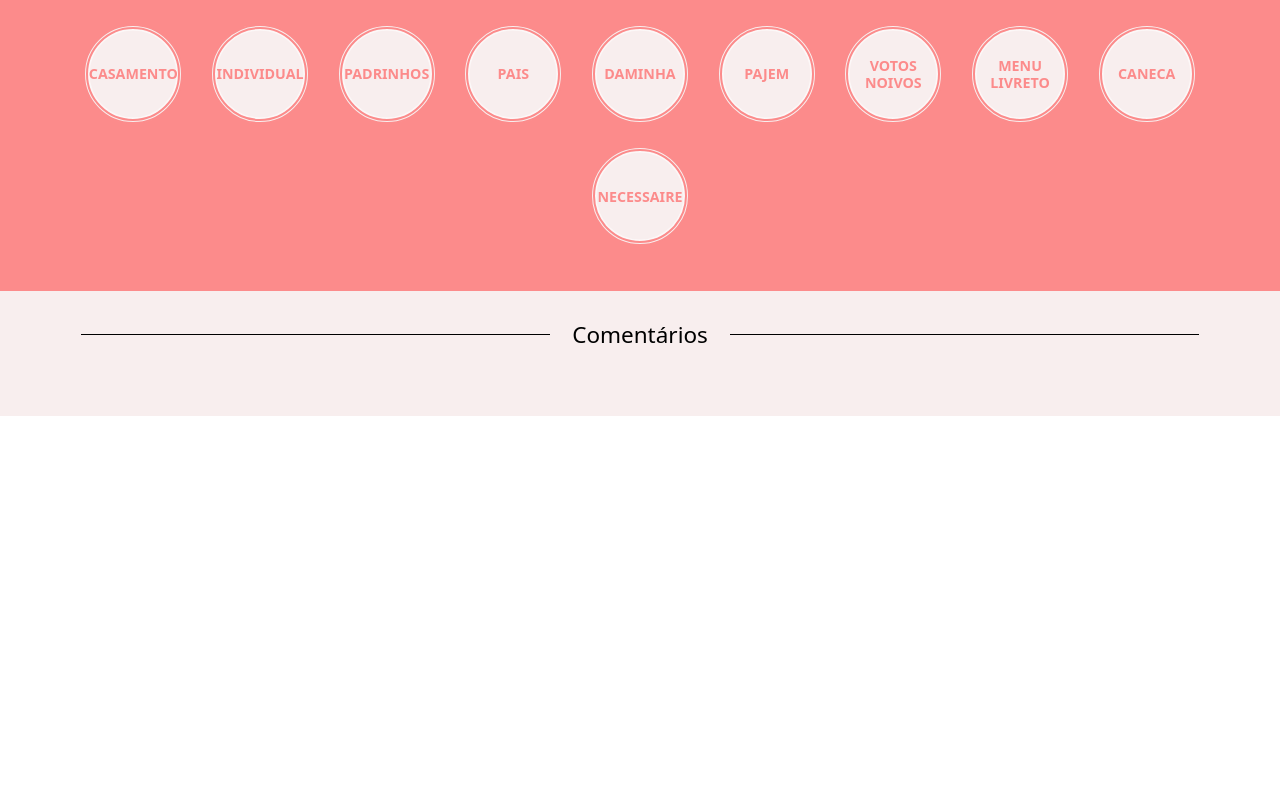
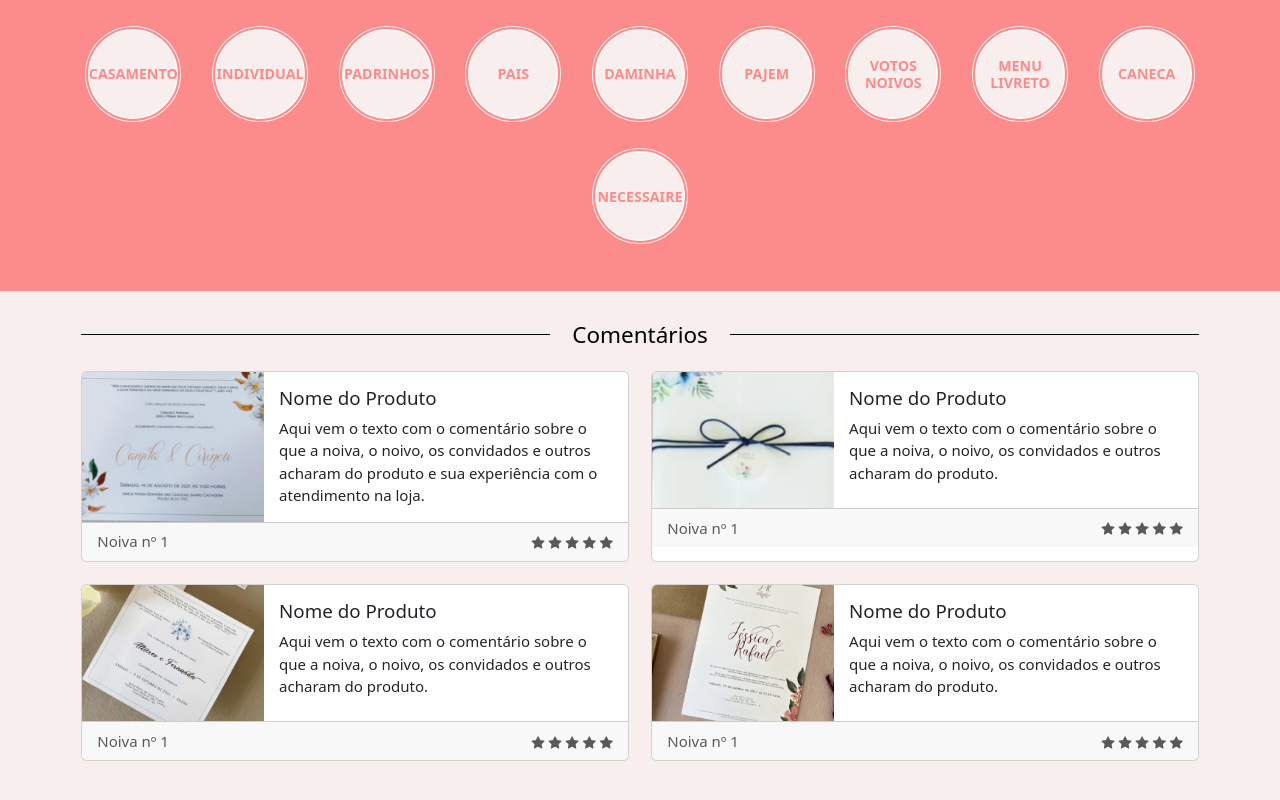
Before and after one commit to rdn-nn/UI-UX.SiteVendaConvites, a plain HTML site: page index.html in a window 1280 px wide. Shown: the part 1554-2354 px from the top of the page. Before the commit the page ends 1970 px from the top, so only its background shows below. Drawn offline with nearby package versions, Linux system fonts and the light colour scheme.

Commit message:
Finalizando parte de criação da seção de comentários

```diff
--- a/index.html
+++ b/index.html
@@ -400,76 +400,25 @@
                     <div class="title-lineB col p-0"></div>
                 </div>
 
-                <div class="row row-gap-4">
-                    <!-- <div class="col-12 col-md-6 col-lg-3">
+                <div class="row row-gap-4 ">
+
+                    <div class="col-12 col-md-6 col-lg-6">
                         <div class="card h-100">
-                            <img src="./assets/img/maisvendidos/cali1.png" class="card-img-top" alt="...">
-                            <div class="card-body">
-                                <h5 class="card-title">Card title</h5>
-                                <p class="card-text">Some quick example text to build on the card title and make up the
-                                    bulk of the card's content.</p>
-                            </div>
-                        </div>
-                    </div>
-                    <div class="col-12 col-md-6 col-lg-3">
-                        <div class="card h-100">
-                            <img src="./assets/img/maisvendidos/cali2.png" class="card-img-top" alt="...">
-                            <div class="card-body">
-                                <h5 class="card-title">Card title</h5>
-                                <p class="card-text">Some quick example text to build on the card title and make up the
-                                    bulk of the card's content.</p>
-                            </div>
-                        </div>
-                    </div> -->
-                    <!-- <div class="col-12 col-md-6 col-lg-4">
-                        <div class="card">
                             <div class="row g-0">
-                                <div class="col-md-5">
-                                    <img src="./assets/img/maisvendidos/cali1.png" class="comments-img" alt="...">
-                                </div>
-                                <div class="col-md-7">
-                                    <div class="card-body overflow-auto">
-                                        <h5 class="card-title">Card title</h5>
-                                        <p class="card-text">This is a wider card with supporting text below as a
-                                            natural lead-in to additional content. This content is a little bit longer.
-                                        </p>
+                                <div class="col-4 p-0">
+                                    <div class="h-100">
+                                        <img src="./assets/img/maisvendidos/cali1.png" class="img-comments" alt="...">
                                     </div>
                                 </div>
-                                <div class="card-footer d-flex justify-content-between">
-                                    <div>
-                                        <p class="card-text"><small class="text-body-secondary">Noiva nº 1</small></p>
-                                    </div>
-                                    <div>
-                                        <p class="card-text">
-                                            <small class="text-body-secondary"><i class="bi bi-star-fill"></i></small>
-                                            <small class="text-body-secondary"><i class="bi bi-star-fill"></i></small>
-                                            <small class="text-body-secondary"><i class="bi bi-star-fill"></i></small>
-                                            <small class="text-body-secondary"><i class="bi bi-star-fill"></i></small>
-                                            <small class="text-body-secondary"><i class="bi bi-star-fill"></i></small>
-                                        </p>
-                                    </div>
-                                </div> -->
-                            </div>
-                        </div>
-                    </div>
-                    <!-- <div class="col-12 col-md-6 col-lg-4">
-                        <div class="card">
-                            <div class="row g-0">
-                                <div class="col-md-4">
-                                    <img src="./assets/img/maisvendidos/cali2.png" class="card-img-top rounded-start"
-                                        alt="...">
-                                </div>
-                                <div class="col-md-8">
+                                <div class="col-8">
                                     <div class="card-body">
-                                        <h5 class="card-title">Card title</h5>
-                                        <p class="card-text">This is a wider card with supporting text below as a
-                                            natural lead-in to additional content. This content is a little bit longer.
-                                        </p>
+                                        <h5 class="card-title">Nome do Produto</h5>
+                                        <p class="card-text">Aqui vem o texto com o comentário sobre o que a noiva, o noivo, os convidados e outros acharam do produto e sua experiência com o atendimento na loja.</p>
                                     </div>
                                 </div>
-                                <div class="card-footer d-flex justify-content-between">
+                                <div class="card-footer d-flex align-items-center justify-content-between">
                                     <div>
-                                        <p class="card-text"><small class="text-body-secondary">Noiva nº 1</small></p>
+                                        <p class="card-text text-body-secondary">Noiva nº 1</p>
                                     </div>
                                     <div>
                                         <p class="card-text">
@@ -483,16 +432,108 @@
                                 </div>
                             </div>
                         </div>
-                    </div> -->
+                    </div>
+                    <div class="col-12 col-md-6 col-lg-6">
+                        <div class="card h-100">
+                            <div class="row g-0">
+                                <div class="col-4 p-0">
+                                    <div class="h-100">
+                                        <img src="./assets/img/maisvendidos/cali2.png" class="img-comments" alt="...">
+                                    </div>
+                                </div>
+                                <div class="col-8">
+                                    <div class="card-body">
+                                        <h5 class="card-title">Nome do Produto</h5>
+                                        <p class="card-text">Aqui vem o texto com o comentário sobre o que a noiva, o noivo, os convidados e outros acharam do produto.</p>
+                                    </div>
+                                </div>
+                                <div class="card-footer d-flex align-items-center justify-content-between">
+                                    <div>
+                                        <p class="card-text text-body-secondary">Noiva nº 1</p>
+                                    </div>
+                                    <div>
+                                        <p class="card-text">
+                                            <small class="text-body-secondary"><i class="bi bi-star-fill"></i></small>
+                                            <small class="text-body-secondary"><i class="bi bi-star-fill"></i></small>
+                                            <small class="text-body-secondary"><i class="bi bi-star-fill"></i></small>
+                                            <small class="text-body-secondary"><i class="bi bi-star-fill"></i></small>
+                                            <small class="text-body-secondary"><i class="bi bi-star-fill"></i></small>
+                                        </p>
+                                    </div>
+                                </div>
+                            </div>
+                        </div>
+                    </div>
+                    <div class="col-12 col-md-6 col-lg-6">
+                        <div class="card h-100">
+                            <div class="row g-0">
+                                <div class="col-4 p-0">
+                                    <div class="h-100">
+                                        <img src="./assets/img/maisvendidos/cali3.png" class="img-comments" alt="...">
+                                    </div>
+                                </div>
+                                <div class="col-8">
+                                    <div class="card-body">
+                                        <h5 class="card-title">Nome do Produto</h5>
+                                        <p class="card-text">Aqui vem o texto com o comentário sobre o que a noiva, o noivo, os convidados e outros acharam do produto.</p>
+                                    </div>
+                                </div>
+                                <div class="card-footer d-flex align-items-center justify-content-between">
+                                    <div>
+                                        <p class="card-text text-body-secondary">Noiva nº 1</p>
+                                    </div>
+                                    <div>
+                                        <p class="card-text">
+                                            <small class="text-body-secondary"><i class="bi bi-star-fill"></i></small>
+                                            <small class="text-body-secondary"><i class="bi bi-star-fill"></i></small>
+                                            <small class="text-body-secondary"><i class="bi bi-star-fill"></i></small>
+                                            <small class="text-body-secondary"><i class="bi bi-star-fill"></i></small>
+                                            <small class="text-body-secondary"><i class="bi bi-star-fill"></i></small>
+                                        </p>
+                                    </div>
+                                </div>
+                            </div>
+                        </div>
+                    </div>
+                    <div class="col-12 col-md-6 col-lg-6">
+                        <div class="card h-100">
+                            <div class="row g-0">
+                                <div class="col-4 p-0">
+                                    <div class="h-100">
+                                        <img src="./assets/img/maisvendidos/cali4.png" class="img-comments" alt="...">
+                                    </div>
+                                </div>
+                                <div class="col-8">
+                                    <div class="card-body">
+                                        <h5 class="card-title">Nome do Produto</h5>
+                                        <p class="card-text">Aqui vem o texto com o comentário sobre o que a noiva, o noivo, os convidados e outros acharam do produto.</p>
+                                    </div>
+                                </div>
+                                <div class="card-footer d-flex align-items-center justify-content-between">
+                                    <div>
+                                        <p class="card-text text-body-secondary">Noiva nº 1</p>
+                                    </div>
+                                    <div>
+                                        <p class="card-text">
+                                            <small class="text-body-secondary"><i class="bi bi-star-fill"></i></small>
+                                            <small class="text-body-secondary"><i class="bi bi-star-fill"></i></small>
+                                            <small class="text-body-secondary"><i class="bi bi-star-fill"></i></small>
+                                            <small class="text-body-secondary"><i class="bi bi-star-fill"></i></small>
+                                            <small class="text-body-secondary"><i class="bi bi-star-fill"></i></small>
+                                        </p>
+                                    </div>
+                                </div>
+                            </div>
+                        </div>
+                    </div>
+
                 </div>
+            </div>
+        </section>
 
 
 
 
-
-
-            </div>
-        </section>
 
     </main>
     <footer>
--- a/style.css
+++ b/style.css
@@ -119,11 +119,6 @@ footer{
     object-fit: cover;
 }
 
-
-.comments-img{
-    object-fit: cover !important;
-}
-
 .fs-circle{
     font-size: .95rem;
     text-transform: uppercase;
@@ -150,6 +145,16 @@ footer{
     border: double #F8EEEE 5px ;
     box-shadow: inset 0 0 0 5rem rgba(255, 255, 255, .2);
 }
+
+.img-comments{
+    max-width: 100%;
+    height: 100%;
+    max-height: 200px;
+    object-fit: cover;
+    object-position: center;
+    border-radius: 5px 0 0 0;
+}
+
 @media screen and (max-width:767px) {
     .fs-circle {
         font-size: 0.75rem;
```
